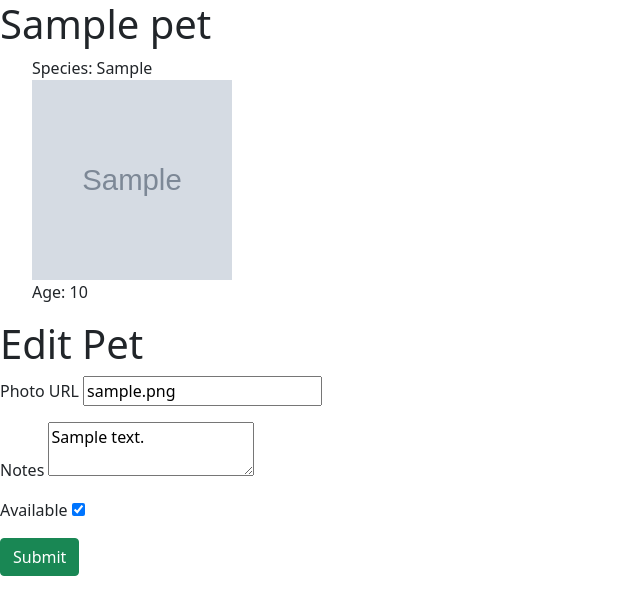
After one commit to NicholasKoblitz/flask-adopt, a Flask app: page /pets/1 in a window 1280 px wide. The commit adds this page. Shown: the top 615 px of the page, without its empty margins (0-640 px from the left). Run offline with Flask 2, Linux system fonts and the light colour scheme; tables that the repository leaves empty hold one stand-in row (values such as "Sample post"); grey boxes marked "Sample" are stand-in pictures.

Commit message:
Created a route to the pet's detial page and added an edit form to it

```diff
--- a/app.py
+++ b/app.py
@@ -1,8 +1,7 @@
-
 from flask import Flask, render_template, redirect
 # from flask_debugtoolbar import DebugToolbarExtension
 from models import db, connect_db, Pet
-from forms import PetForm
+from forms import PetForm, EditPetForm
 
 app =Flask(__name__)
 app.config["SECRET_KEY"] = "QWEFBSU8812341A"
@@ -23,7 +22,7 @@ def home_page():
 
 
 @app.route("/pets/add", methods=["GET", "POST"])
-def add_pet():
+def add_pet_form():
     """Adds new pet to database"""
 
     form = PetForm()
@@ -45,3 +44,22 @@ def add_pet():
 
     else:
         return render_template("add_pet.html", form=form)
+
+
+@app.route("/pets/<int:pet_id>", methods=["GET", "POST"])
+def get_pet_details_and_form(pet_id):
+
+    pet = Pet.query.get_or_404(pet_id)
+    form = EditPetForm(obj=pet)
+
+    if form.validate_on_submit():
+
+        pet.photo_url = form.photo_url.data
+        pet.notes = form.notes.data
+        pet.available = form.available.data
+
+        db.session.commit()
+        return redirect("/")
+
+    else:
+        return render_template("pet_detatils_and_edit.html", form=form, pet=pet)
--- a/forms.py
+++ b/forms.py
@@ -1,7 +1,5 @@
-from tokenize import Number
 from flask_wtf import FlaskForm
-from sqlalchemy import String
-from wtforms import StringField, IntegerField, TextAreaField
+from wtforms import StringField, IntegerField, TextAreaField, BooleanField
 from wtforms.validators import InputRequired, Optional, URL, NumberRange, AnyOf
 
 
@@ -13,3 +11,9 @@ class PetForm(FlaskForm):
     photo_url = StringField("Photo URL", validators=[URL(), Optional()])
     age = IntegerField("Age", validators=[Optional(), NumberRange(min=0, max=30)])
     notes = TextAreaField("Notes")
+
+class EditPetForm(FlaskForm):
+
+    photo_url = StringField("Photo URL", validators=[URL(), Optional()])
+    notes = TextAreaField("Notes")
+    available = BooleanField("Available", validators=[Optional()])
--- /dev/null
+++ b/templates/pet_detatils_and_edit.html
@@ -0,0 +1,37 @@
+{% extends 'base.html' %}
+
+{% block title %}Pet Details{% endblock %}
+
+
+{% block content %}
+
+<h1>{{pet.name}}</h1>
+
+<ul style="list-style-type: none;">
+    <li>Species: {{pet.species}}</li>
+
+    {% if pet.photo_url %}
+    <li><img src="{{pet.photo_url}}" style="width: 200px; height: 200px"></li>
+    {% endif %}
+
+    {% if pet.age %}
+    <li>Age: {{pet.age}}</li>
+    {% endif %}
+</ul>
+
+
+<h1>Edit Pet</h1>
+    <form action="/pets/{{pet.id}}", method="post">
+        {{form.hidden_tag()}}
+
+        {% if form.input_type != 'hidden' %}
+
+            <p>{{form.photo_url.label}} {{form.photo_url}}</p>
+            <p>{{form.notes.label}} {{form.notes}}</p>
+            <p>{{form.available.label}} {{form.available}}</p>
+
+        {% endif %}
+        <button class="btn btn-success">Submit</button>
+    </form>
+
+{% endblock %}
```
Also changed, not shown: templates/home_page.html (+9 -5 lines).
